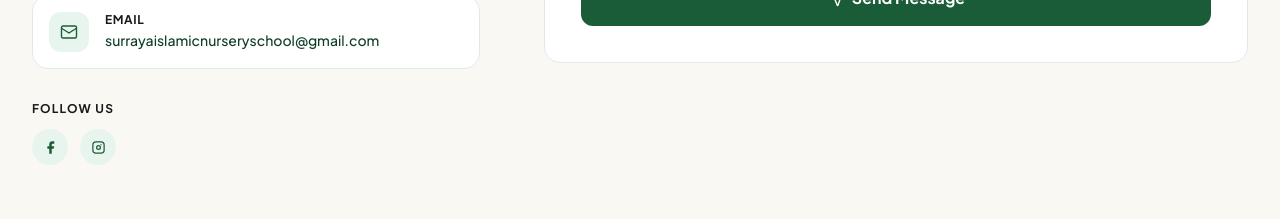
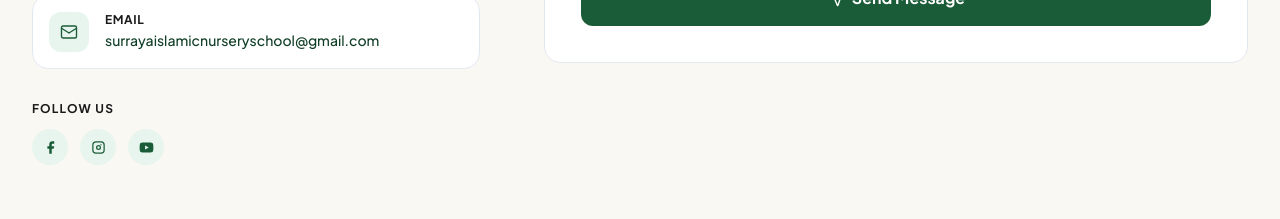
Before and after one commit to banzaman/Surraya-Islamic-nursery-school, a Next.js app: page /contact in a window 1280 px wide. Shown: the part 860-1079 px from the top of the page. Built offline with nearby package versions, Linux system fonts and the light colour scheme; grey boxes are pictures that could not be loaded.

Commit message:
feat: add YouTube channel link to social icons

```diff
--- a/components/contact/ContactForm.tsx
+++ b/components/contact/ContactForm.tsx
@@ -21,6 +21,7 @@ const SocialSVG = ({ platform }: { platform: string }) => {
     Facebook: "M18 2h-3a5 5 0 0 0-5 5v3H7v4h3v8h4v-8h3l1-4h-4V7a1 1 0 0 1 1-1h3z",
     Instagram:
       "M16 2H8a6 6 0 0 0-6 6v8a6 6 0 0 0 6 6h8a6 6 0 0 0 6-6V8a6 6 0 0 0-6-6zm4 14a4 4 0 0 1-4 4H8a4 4 0 0 1-4-4V8a4 4 0 0 1 4-4h8a4 4 0 0 1 4 4v8zm-8-8a4 4 0 1 0 0 8 4 4 0 0 0 0-8zm0 6a2 2 0 1 1 0-4 2 2 0 0 1 0 4zm5-6.5a1 1 0 1 1-2 0 1 1 0 0 1 2 0z",
+    YouTube: "M22.54 6.42a2.78 2.78 0 0 0-1.95-1.97C18.88 4 12 4 12 4s-6.88 0-8.59.45A2.78 2.78 0 0 0 1.46 6.42 29 29 0 0 0 1 12a29 29 0 0 0 .46 5.58 2.78 2.78 0 0 0 1.95 1.97C5.12 20 12 20 12 20s6.88 0 8.59-.45a2.78 2.78 0 0 0 1.95-1.97A29 29 0 0 0 23 12a29 29 0 0 0-.46-5.58zM9.75 15.02V8.98l5.75 3.02-5.75 3.02z",
   };
   return (
     <svg viewBox="0 0 24 24" fill="currentColor" width="15" height="15" aria-hidden="true">
@@ -201,17 +202,21 @@ export function ContactForm({ subjects: cmsSubjects }: { subjects?: string[] })
                 Follow Us
               </p>
               <div className="flex gap-3">
-                {["Facebook", "Instagram"].map((p) => (
+                {[
+                  { platform: "Facebook", href: "#" },
+                  { platform: "Instagram", href: "#" },
+                  { platform: "YouTube", href: "https://www.youtube.com/channel/UCk5lTGQ3_mnC4n7DDzy1cHg" },
+                ].map((social) => (
                   <a
-                    key={p}
-                    href="#"
-                    aria-label={p}
+                    key={social.platform}
+                    href={social.href}
+                    aria-label={social.platform}
                     className="flex h-9 w-9 items-center justify-center rounded-full transition-all duration-200"
                     style={{ background: "var(--color-forest-light)", color: "var(--color-forest)" }}
                     target="_blank"
                     rel="noopener noreferrer"
                   >
-                    <SocialSVG platform={p} />
+                    <SocialSVG platform={social.platform} />
                   </a>
                 ))}
               </div>
--- a/components/layout/Footer.tsx
+++ b/components/layout/Footer.tsx
@@ -21,6 +21,7 @@ const SocialIcon = ({ platform }: { platform: string }) => {
 const SOCIAL = [
   { platform: "Instagram", href: "https://www.instagram.com/surraya_islamic_school_/" },
   { platform: "TikTok",    href: "https://www.tiktok.com/@surraya.islamic.n" },
+  { platform: "YouTube",   href: "https://www.youtube.com/channel/UCk5lTGQ3_mnC4n7DDzy1cHg" },
 ];
 
 export function Footer() {
```
